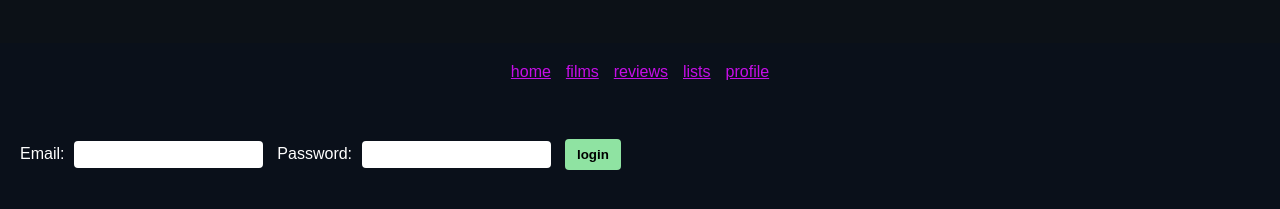
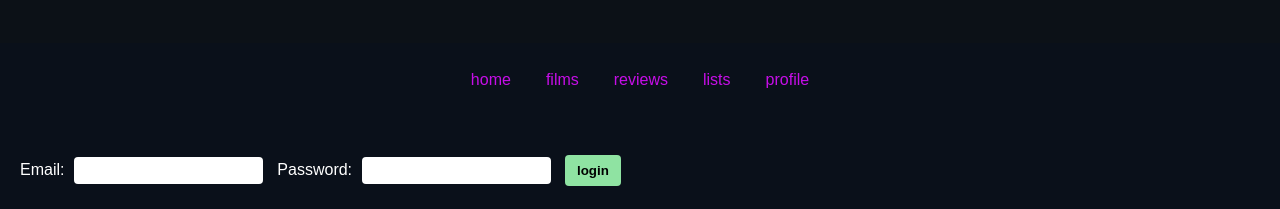
Before and after one commit to justseymour92/ciniboxd, a plain HTML site: page index.html in a window 1280 px wide. Shown: the part 137-346 px from the top of the page. Drawn offline with Linux system fonts and the light colour scheme.

Commit message:
update
fixed the links jumping when you hover over them and the pages moved down

```diff
--- a/styles.css
+++ b/styles.css
@@ -37,11 +37,27 @@ p {
     gap: 15px; /* adds spacing between links */
     margin-bottom: 20px;
 }
-.nav a:hover{
-    background-color:  #0c1117;
-    padding: 10px;
+
+.nav a {
+    color: #8fe3a2;
+    text-decoration: none;
+    padding: 8px 10px;
+    border: 1px solid trasparent;
+    font-weight: normal;
 }
 
+.nav a:hover {
+    background-color: #0c1117;
+    border-color: #8fe3a2;
+    text-decoration: underline;
+
+}
+
+.nav a:hover {
+    background-color: #0c1117;
+    border-color: #8fe3a2;
+    text-decoration: underline;
+}
 .nav a:hover {
     color: #b406f4;
     margin-right:  15px;
```
